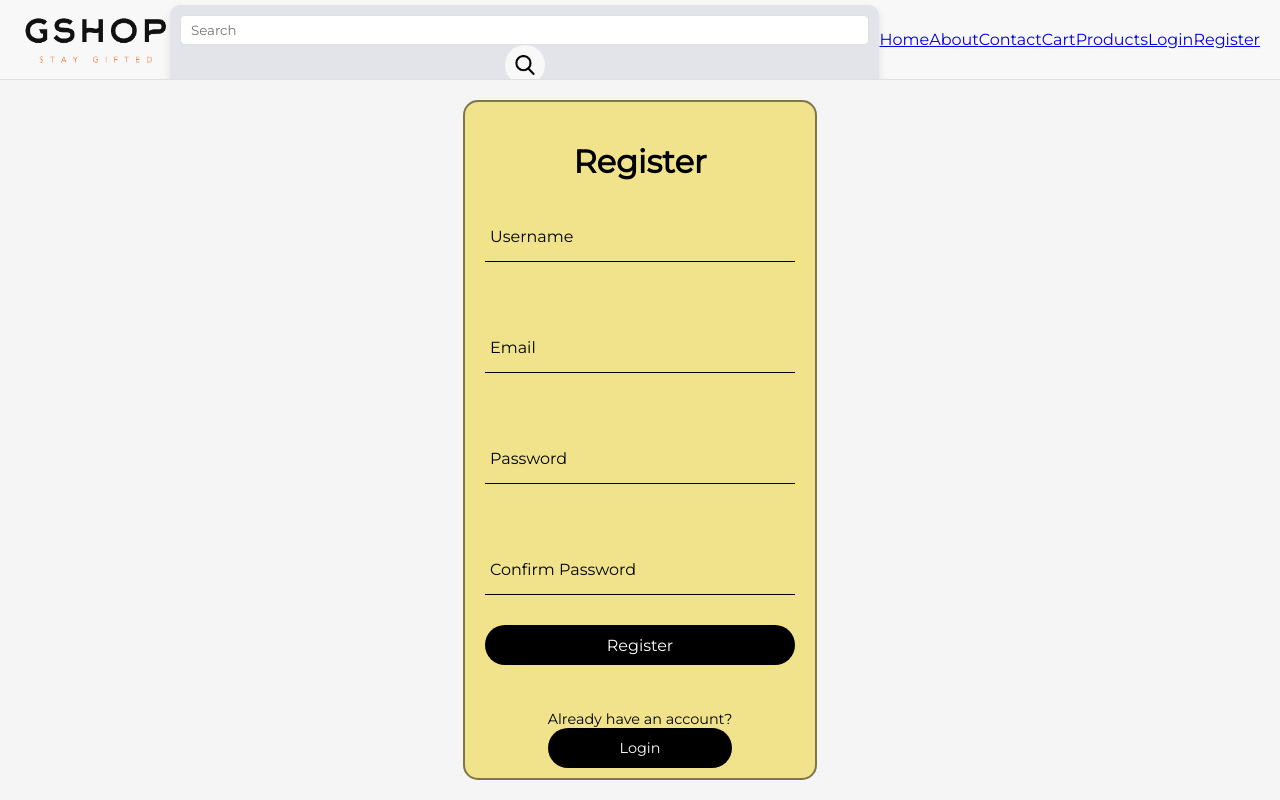
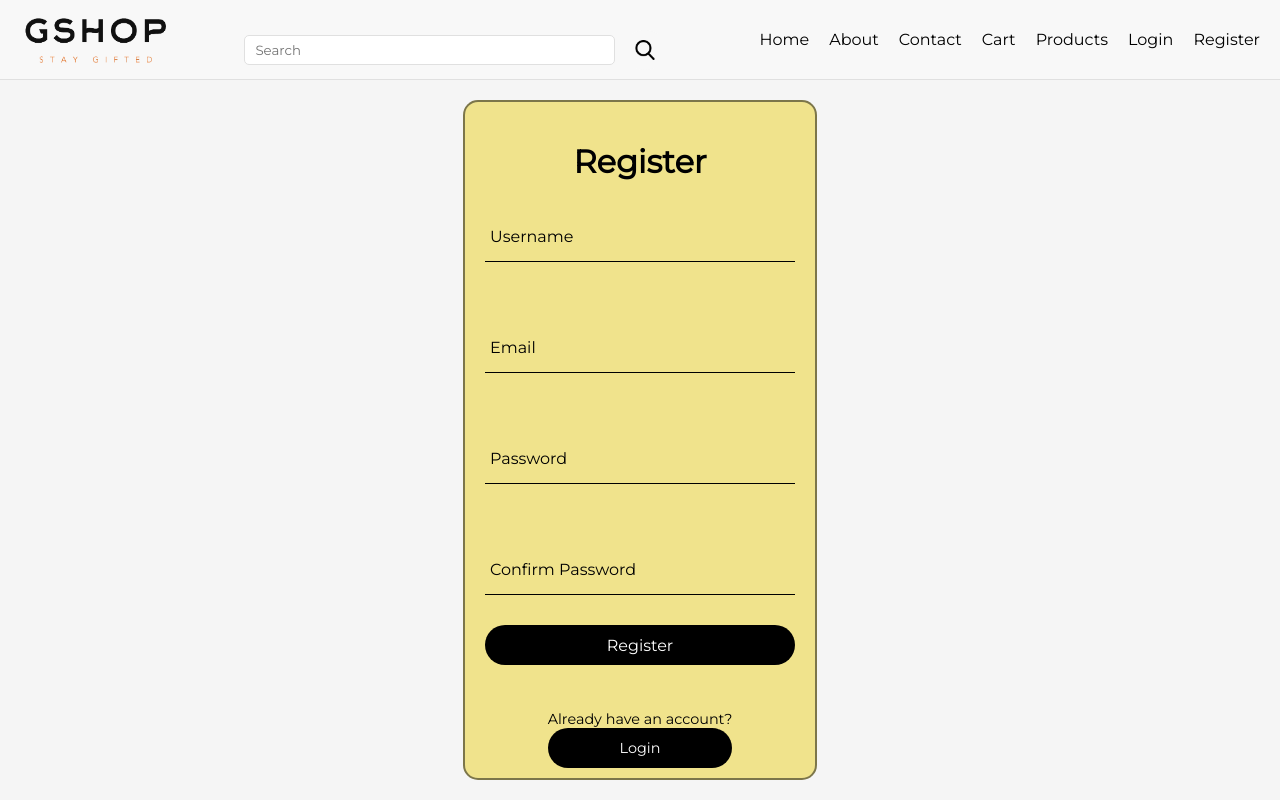
Before and after one commit to mahnooshr/Web-Team, a React (Create React App) app in the folder project/frontend/: page /register in a window 1280 px wide. Shown: the top 800 px of the page. Built offline with nearby package versions, Linux system fonts and the light colour scheme.

Commit message:
fix navbar issue

```diff
--- a/project/frontend/src/styles/gnav.css
+++ b/project/frontend/src/styles/gnav.css
@@ -8,15 +8,10 @@
   border-bottom: 1px solid #e0e0e0;
   overflow: hidden;
   position: fixed;
-  width: 100%;
+  min-width: 100%;
   z-index: 1000;
 }
 
-@media (max-width: 768px) {
-  .gnav {
-    padding: 10px;
-  }
-}
 .gnav-logo {
   display: flex;
   align-items: center;
@@ -29,68 +24,47 @@
 
 .gnav-search {
   display: flex;
+  flex-direction: row;
+  background: transparent;
   align-items: center;
+  justify-content: center;
   width: 100%;
-  padding: 10px;
+  min-height: 100%;
+  padding: -30px 20px 0px;
+  min-height: 100%;
+  box-shadow: none;
+  border: none;
+  gap: 10px;
 }
 
 .gnav-search input {
-  width: 100%;
+  min-width: 70%;
   height: 30px;
   border: 1px solid #e0e0e0;
   border-radius: 5px;
   padding: 0 10px;
 }
 
-.gnav-links {
-  display: flex;
-  align-items: center;
+.gnav-search button {
+  width: 30px;
+  height: 30px;
+  margin-left: 10px;
+  border: 1px solid #e0e0e0;
+  border-radius: 5px;
+  background-color: #f8f8f8;
 }
 
-.menu-icon {
-  display: none;
-  flex-direction: column;
-  cursor: pointer;
+.gnav-links {
+    display: flex;
+    align-items: center;
 }
 
-.bar {
-  width: 25px;
-  height: 3px;
-  background-color: #000;
-  margin: 5px 0;
+.gnav-links a {
+    margin-left: 20px;
+    text-decoration: none;
+    color: #000;
 }
 
-.links {
-  display: flex;
-  align-items: center;
+.gnav-links a:hover {
+    text-decoration: underline;
 }
-
-.links a {
-  margin-left: 20px;
-  text-decoration: none;
-  color: #000;
-}
-
-.links a:hover {
-  text-decoration: underline;
-}
-
-@media (max-width: 768px) {
-  .gnav-links .links {
-    flex-direction: column;
-    align-items: flex-start;
-    width: 100%;
-  }
-
-  .gnav-links .menu-icon {
-    display: flex;
-  }
-
-  .gnav-links.show .links {
-    display: flex;
-  }
-
-  .gnav-links.show .menu-icon {
-    transform: rotate(90deg);
-  }
-}
```
